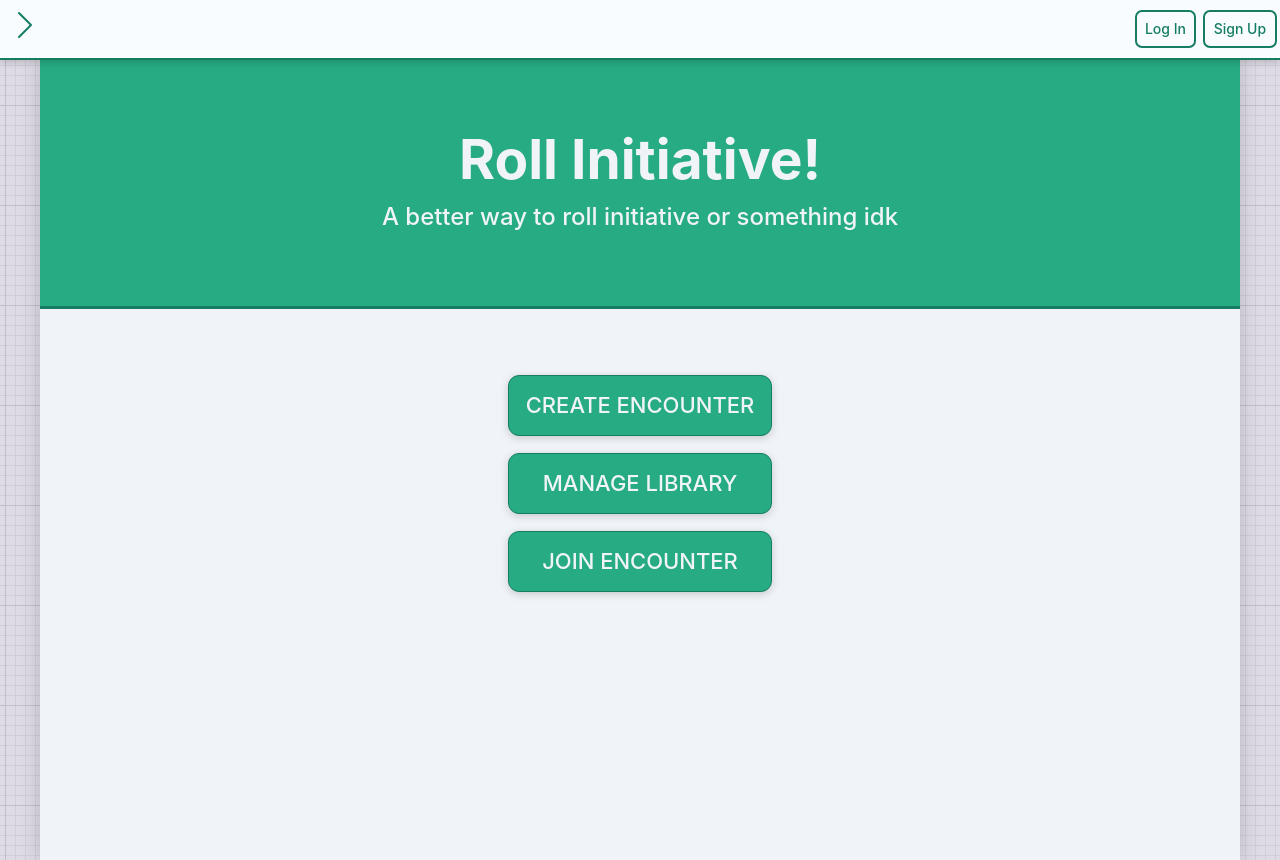
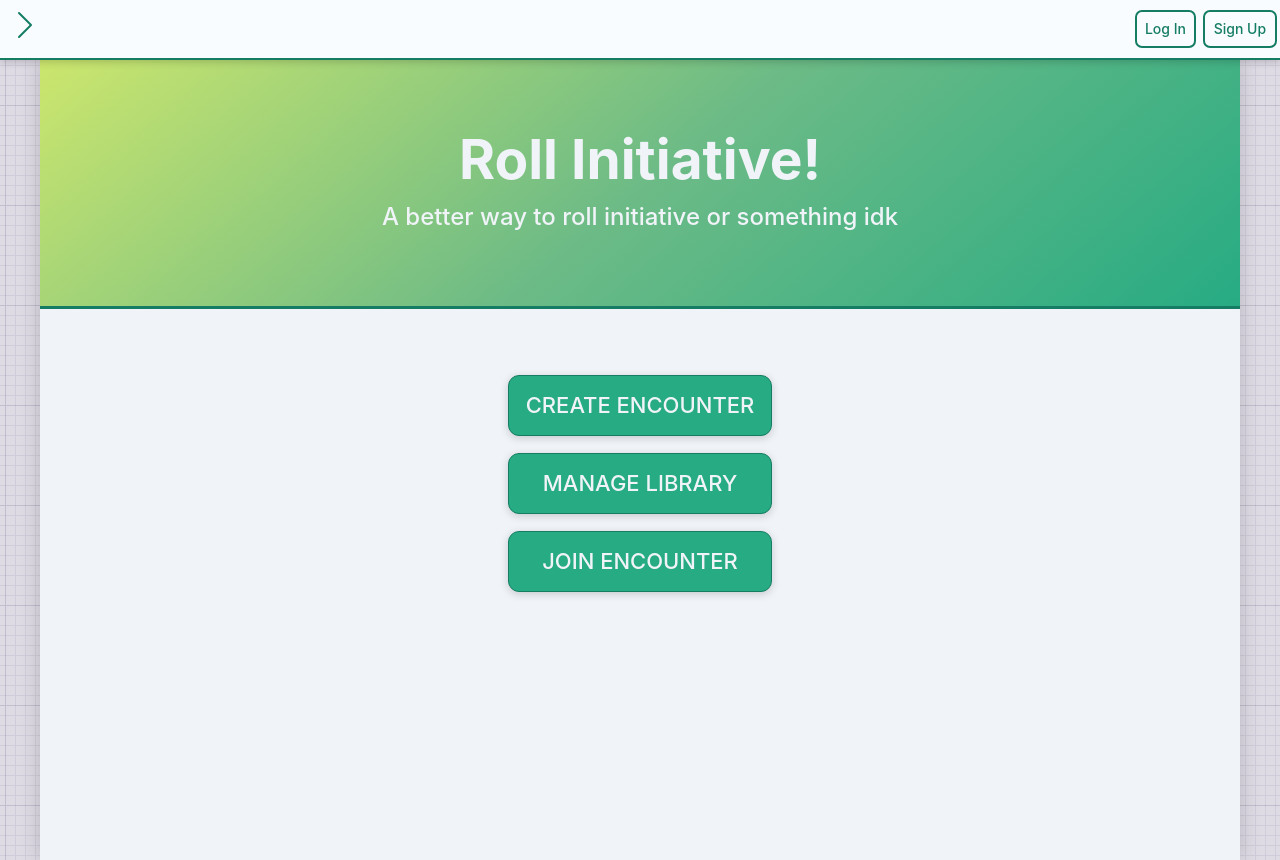
Before and after one commit to sarah-link/init, a React (Create React App) app: page / in a window 1280 px wide. Built offline with nearby package versions, Linux system fonts and the light colour scheme.

Commit message:
added a charming gradient to the header

```diff
--- a/src/App.css
+++ b/src/App.css
@@ -24,7 +24,7 @@
 
 .App-header {
   background-color: #27AB83;
-  /* background-color: #65D6AD; */
+  background-image: linear-gradient(140deg, #cce66d, #6dbb86, #27AB83);
   width: 100%;
   padding: 3em;
   margin-bottom: 3em;
```
